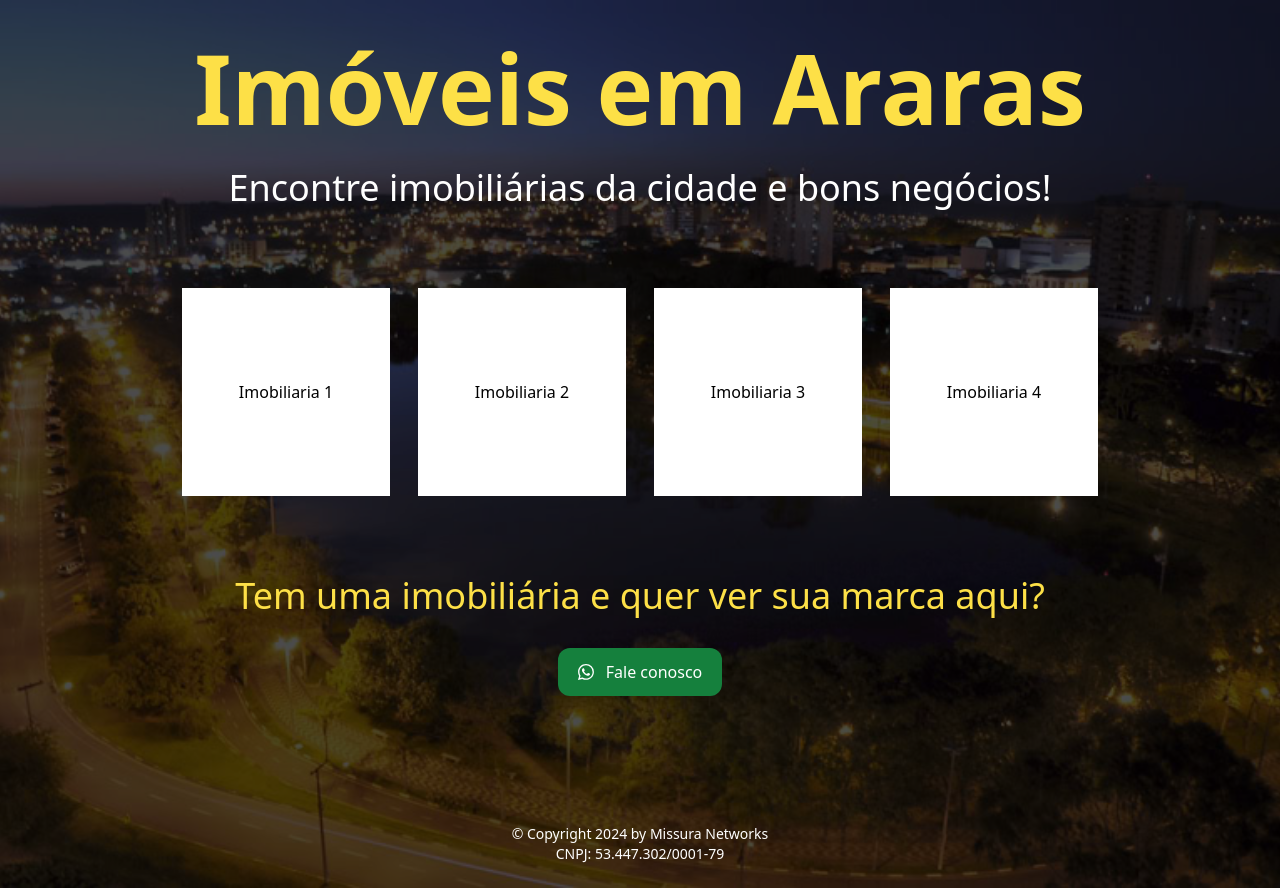
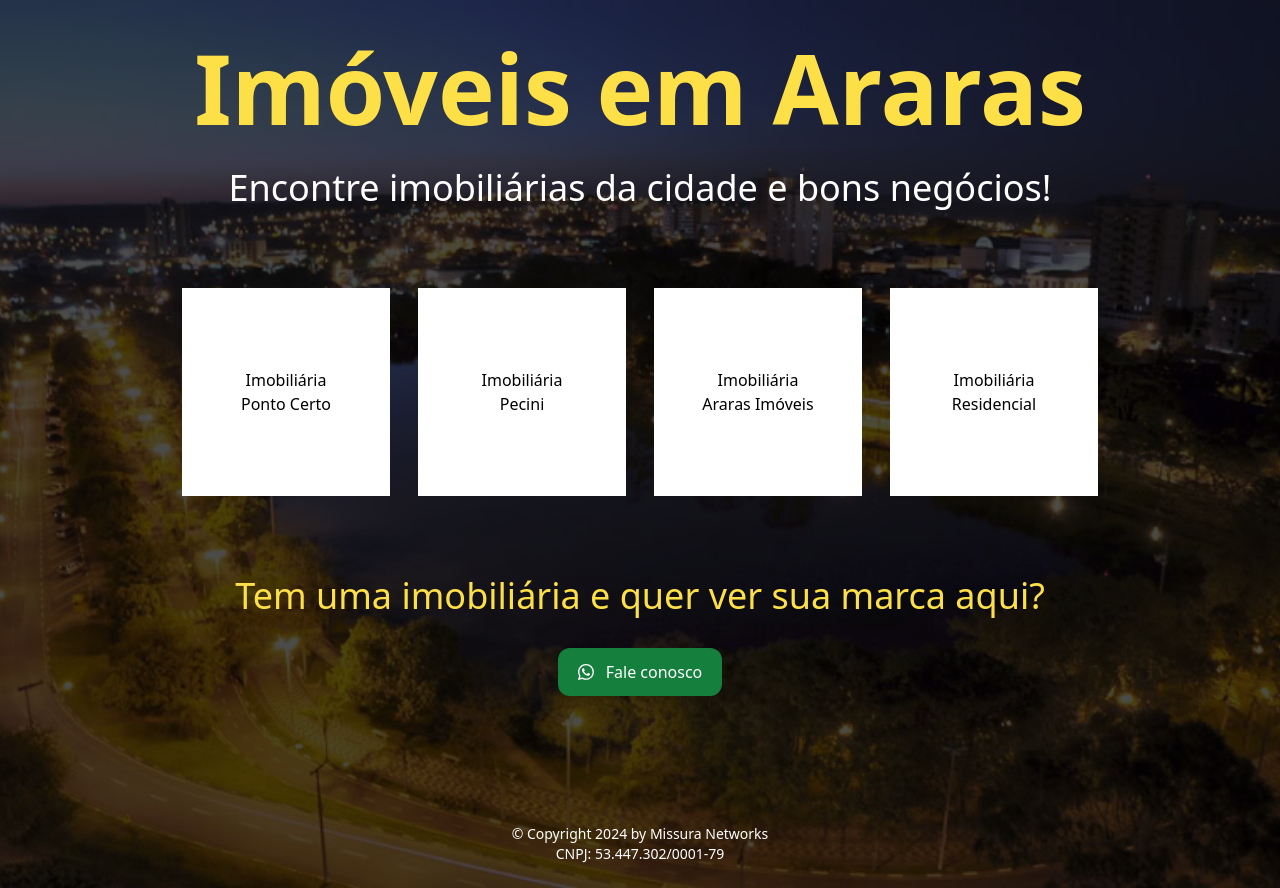
Before and after one commit to mmissura/imoveisemararas, a React (Vite) app: page / in a window 1280 px wide. Built offline with nearby package versions, Linux system fonts and the light colour scheme.

Commit message:
refactor: change names clients

```diff
--- a/src/App.tsx
+++ b/src/App.tsx
@@ -16,7 +16,7 @@ export const App = () => {
             target="_blank"
             className="bg-white text-black py-3 px-10 text-center mt-12 flex justify-center items-center gap-3 rounded-xl mb-12"
             >
-              Imobiliaria 1
+              Imobiliária Ponto Certo
             </a>
             {/* Sua imobiliária aqui */}
           </div>
@@ -25,7 +25,7 @@ export const App = () => {
             target="_blank"
             className="bg-white text-black py-3 px-10 text-center mt-12 flex justify-center items-center gap-3 rounded-xl mb-12"
             >
-              Imobiliaria 2
+              Imobiliária Pecini
             </a>
             {/* Sua imobiliária aqui */}
           </div>
@@ -34,7 +34,7 @@ export const App = () => {
             target="_blank"
             className="bg-white text-black py-3 px-10 text-center mt-12 flex justify-center items-center gap-3 rounded-xl mb-12"
             >
-              Imobiliaria 3
+              Imobiliária Araras Imóveis
             </a>
             {/* Sua imobiliária aqui */}
           </div>
@@ -43,7 +43,7 @@ export const App = () => {
             target="_blank"
             className="bg-white text-black py-3 px-10 text-center mt-12 flex justify-center items-center gap-3 rounded-xl mb-12"
             >
-              Imobiliaria 4
+              Imobiliária Residencial
             </a>
             {/* Sua imobiliária aqui */}
           </div>
```
